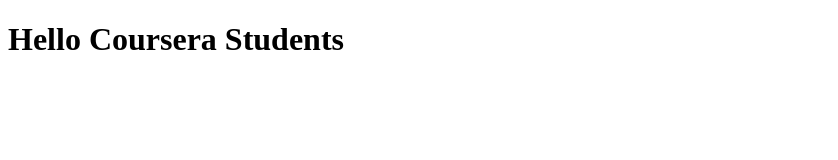
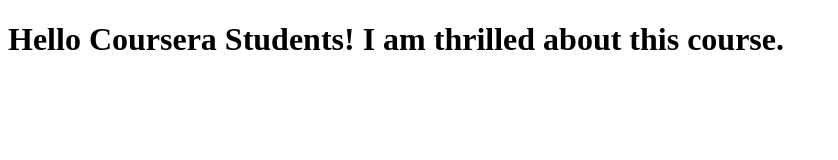
Before and after one commit to thudak734/angularjs, a plain HTML site: page index.html in a window 1280 px wide. Shown: the whole page, without its empty margins (0-838 px from the left). Drawn offline with Linux system fonts and the light colour scheme.

Commit message:
next version of web file

```diff
--- a/index.html
+++ b/index.html
@@ -6,7 +6,7 @@
     <title>Hello Coursera</title>
 </head>
 <body>
-    <h1>Hello Coursera Students</h1>
+    <h1>Hello Coursera Students! I am thrilled about this course.</h1>
 
 </body>
 </html>
```
